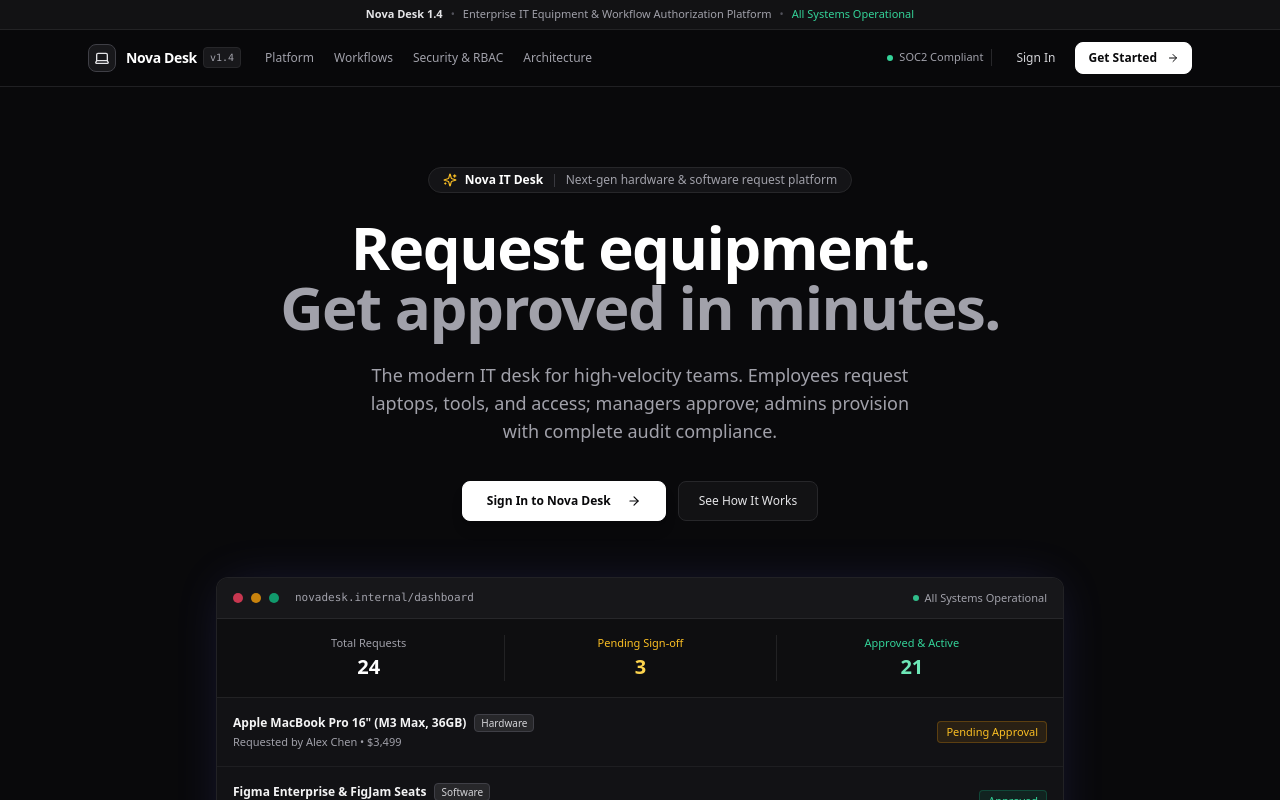
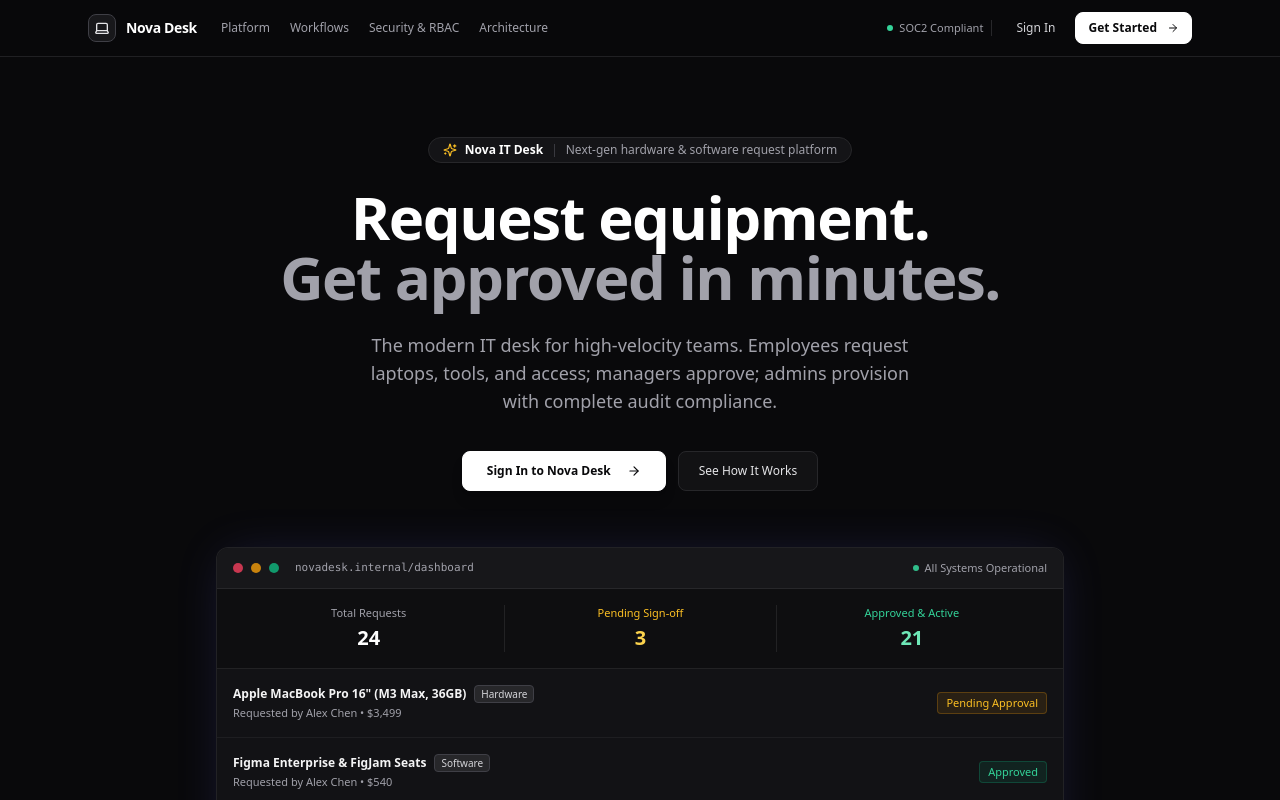
Before and after one commit to radheshpai87/SaaSRBAC, a Next.js app: page / in a window 1280 px wide. Shown: the top 800 px of the page. Built offline with nearby package versions, Linux system fonts and the light colour scheme; no server answers.

Commit message:
fix(ui): remove top banner and versioning tags from navbar

```diff
--- a/src/app/page.tsx
+++ b/src/app/page.tsx
@@ -100,15 +100,6 @@
       <div className="absolute inset-0 bg-grid-pattern opacity-60 pointer-events-none -z-10" />
       <div className="absolute top-0 left-1/2 -translate-x-1/2 w-[900px] h-[450px] bg-radial-gradient pointer-events-none -z-10 blur-3xl" />
 
-      {/* Top Banner */}
-      <div className="w-full bg-zinc-900/60 border-b border-zinc-800/80 py-1.5 px-4 text-center text-[11px] text-zinc-400 hidden sm:block">
-        <span className="font-semibold text-zinc-200">Nova Desk 1.4</span>
-        <span className="mx-2 text-zinc-600">•</span>
-        <span>Enterprise IT Equipment & Workflow Authorization Platform</span>
-        <span className="mx-2 text-zinc-600">•</span>
-        <span className="text-emerald-400 font-medium">All Systems Operational</span>
-      </div>
-
       {/* Navbar */}
       <nav className="sticky top-0 z-40 w-full border-b border-zinc-800/80 bg-zinc-950/85 backdrop-blur-md">
         <div className="mx-auto flex h-14 max-w-6xl items-center justify-between px-4 sm:px-6">
@@ -118,12 +109,7 @@
               <div className="flex h-7 w-7 items-center justify-center rounded-lg bg-zinc-900 text-white border border-zinc-700 shadow-xs group-hover:border-zinc-500 transition-colors">
                 <Laptop className="h-4 w-4 text-zinc-200" />
               </div>
-              <div className="flex items-center gap-1.5">
-                <span className="text-sm font-bold tracking-tight text-white">Nova Desk</span>
-                <span className="hidden md:inline-block text-[10px] font-mono font-medium text-zinc-400 bg-zinc-900 px-1.5 py-0.5 rounded border border-zinc-800">
-                  v1.4
-                </span>
-              </div>
+              <span className="text-sm font-bold tracking-tight text-white">Nova Desk</span>
             </Link>
 
             {/* Nav Links */}
```
